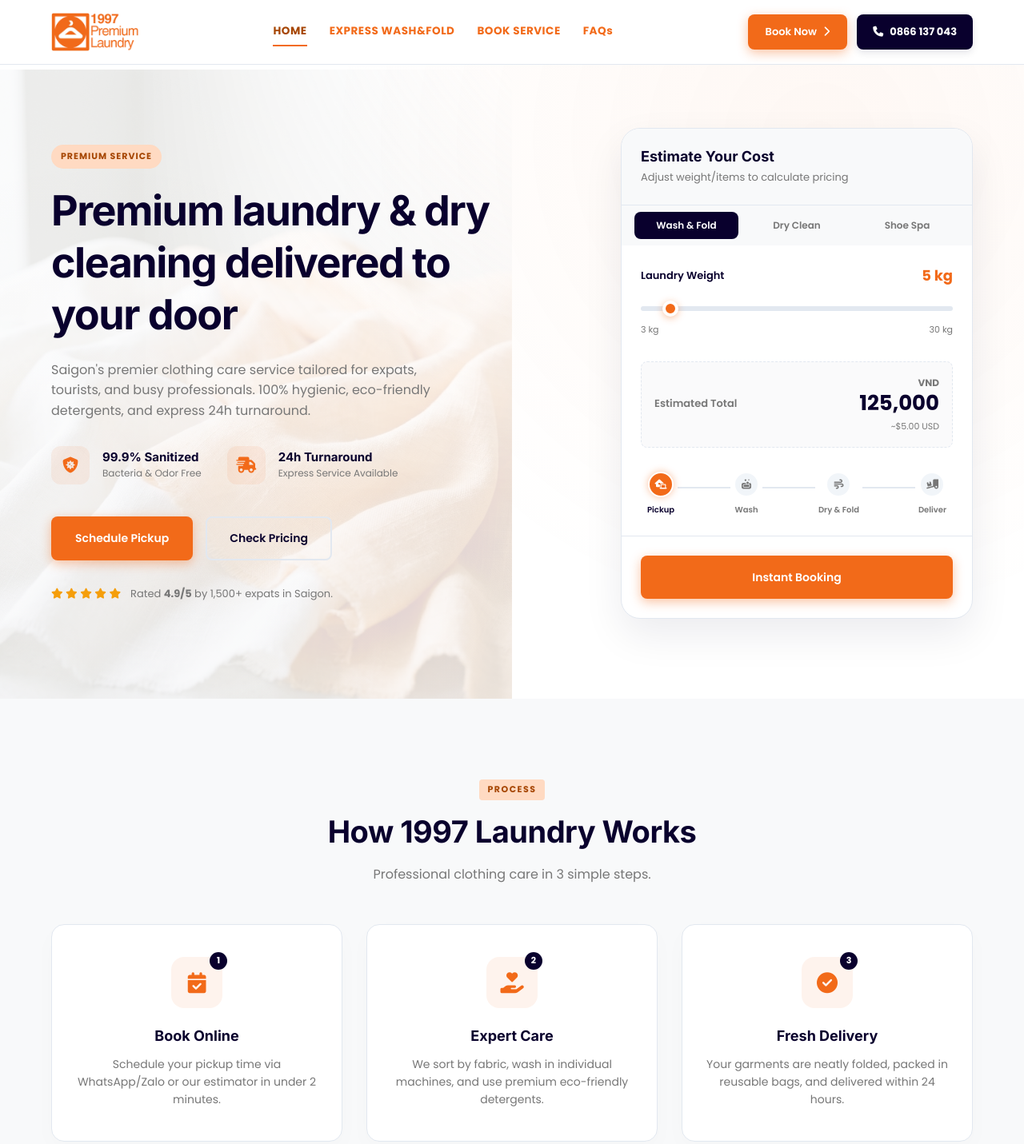
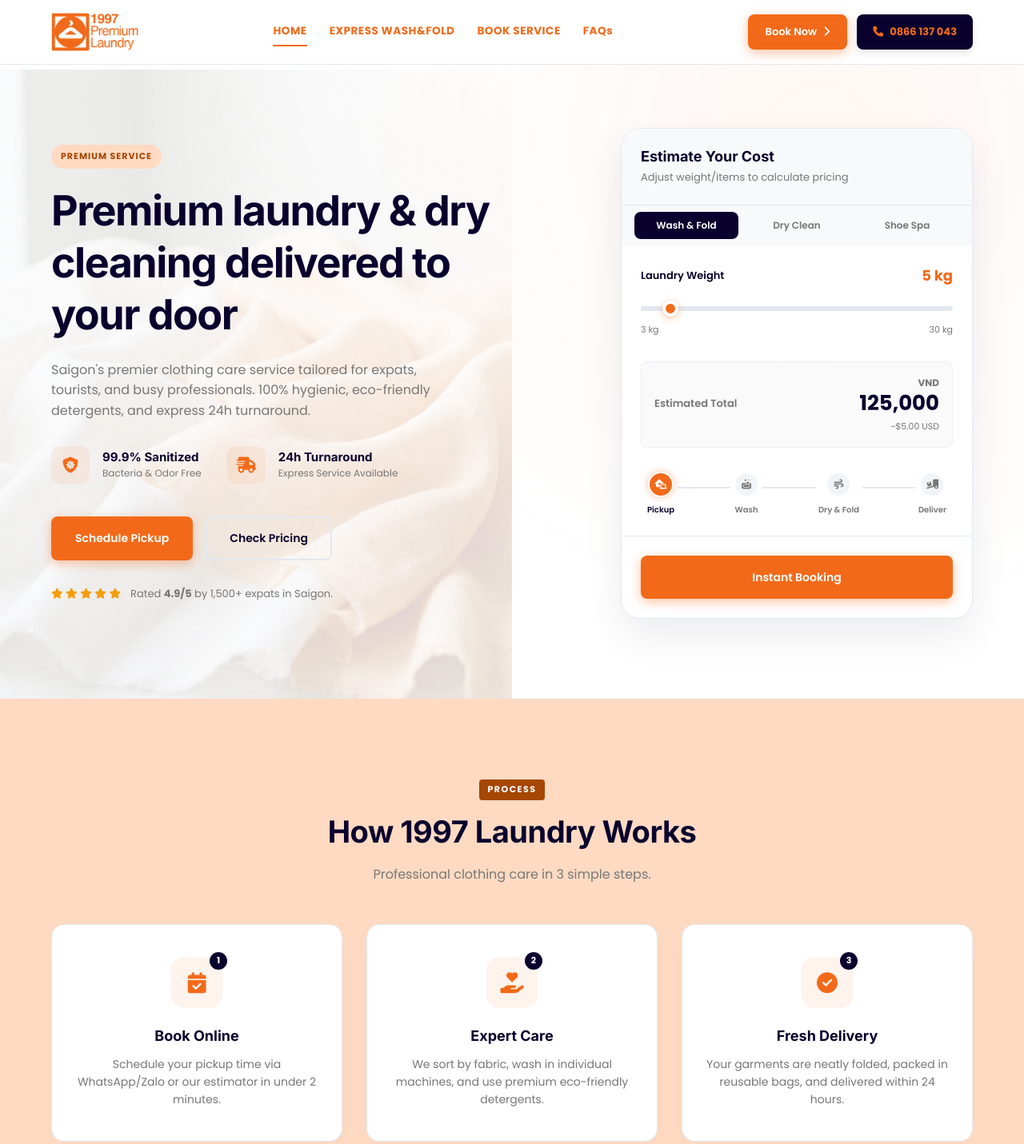
Before and after one commit to oanhtran97iii/1997laundry, a plain HTML site: page index.html in a window 1280 px wide. Shown: the top 1431 px of the page at 80% size. Drawn offline with Linux system fonts and the light colour scheme.

Commit message:
Color steps-section with peach cream background and unify all header text/button/toggle colors to orange

```diff
--- a/index.css
+++ b/index.css
@@ -271,7 +271,7 @@
 }
 
 .nav-item:hover, .nav-item.active {
-    color: var(--color-accent-dark);
+    color: var(--color-accent);
     border-bottom-color: var(--color-accent);
 }
 
@@ -283,7 +283,7 @@
 
 .btn-phone {
     background-color: var(--color-bg-dark);
-    color: var(--color-text-light);
+    color: var(--color-accent); /* All header text orange */
     border-radius: var(--border-radius-sm);
     padding: 10px 18px;
     font-size: 13px;
@@ -304,7 +304,7 @@
     background: none;
     border: none;
     font-size: 24px;
-    color: var(--color-bg-dark);
+    color: var(--color-accent); /* Make toggle icon orange */
     cursor: pointer;
 }
 
@@ -659,7 +659,12 @@
    ========================================== */
 .steps-section {
     padding: 100px 0;
-    background-color: var(--color-bg-soft);
+    background-color: var(--color-accent-light); /* Peach cream #ffdac2 (secondary color) */
+}
+
+.steps-section .section-badge {
+    background-color: var(--color-accent-dark); /* Deep rust orange */
+    color: var(--color-bg-light);
 }
 
 .steps-grid {
```
